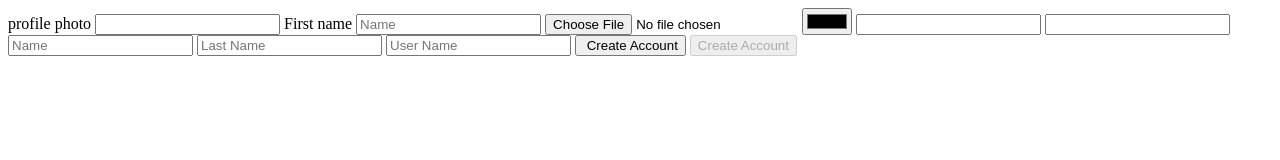
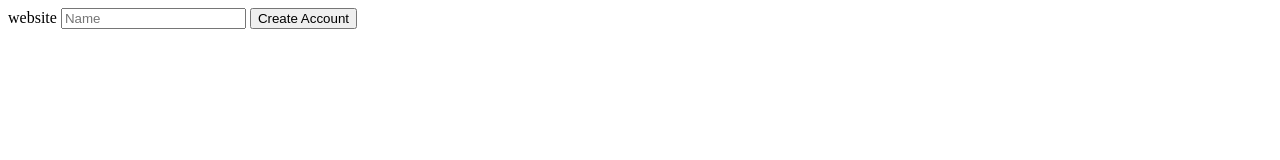
Before and after one commit to YullWanamaker/kokoaclone, a plain HTML site: page 2.9 more tags and ids.html in a window 1280 px wide. Drawn offline with Linux system fonts and the light colour scheme.

Commit message:
Update 2.9 more tags and ids.html

```diff
--- a/2.9 more tags and ids.html
+++ b/2.9 more tags and ids.html
@@ -5,20 +5,10 @@
   </head>
   <body>
     <form>
-      <label for="profile">profile photo</label>
-      <input id="profile" />
+      <label for="website">website</label>
+      <input id="wevsite" required placeholder="Name" type="email" />
 
-      <label for="first-name">First name</label>
-      <input id="first-name" required placeholder="Name" type="text" />
-      <input type="file" accept=".pdf" />
-      <input required type="color" />
-      <input required type="password" minlength="10" />
-      <input required type="text" />
-      <input required placeholder="Name" type="text" />
-      <input required placeholder="Last Name" type="text" />
-      <input placeholder="User Name" type="text" />
-      <input type="submit" value=" Create Account" />
-      <input type="submit" disabled value="Create Account"
+      <input type="submit" value="Create Account" />
     </form>
   </body>
 </html>
```
